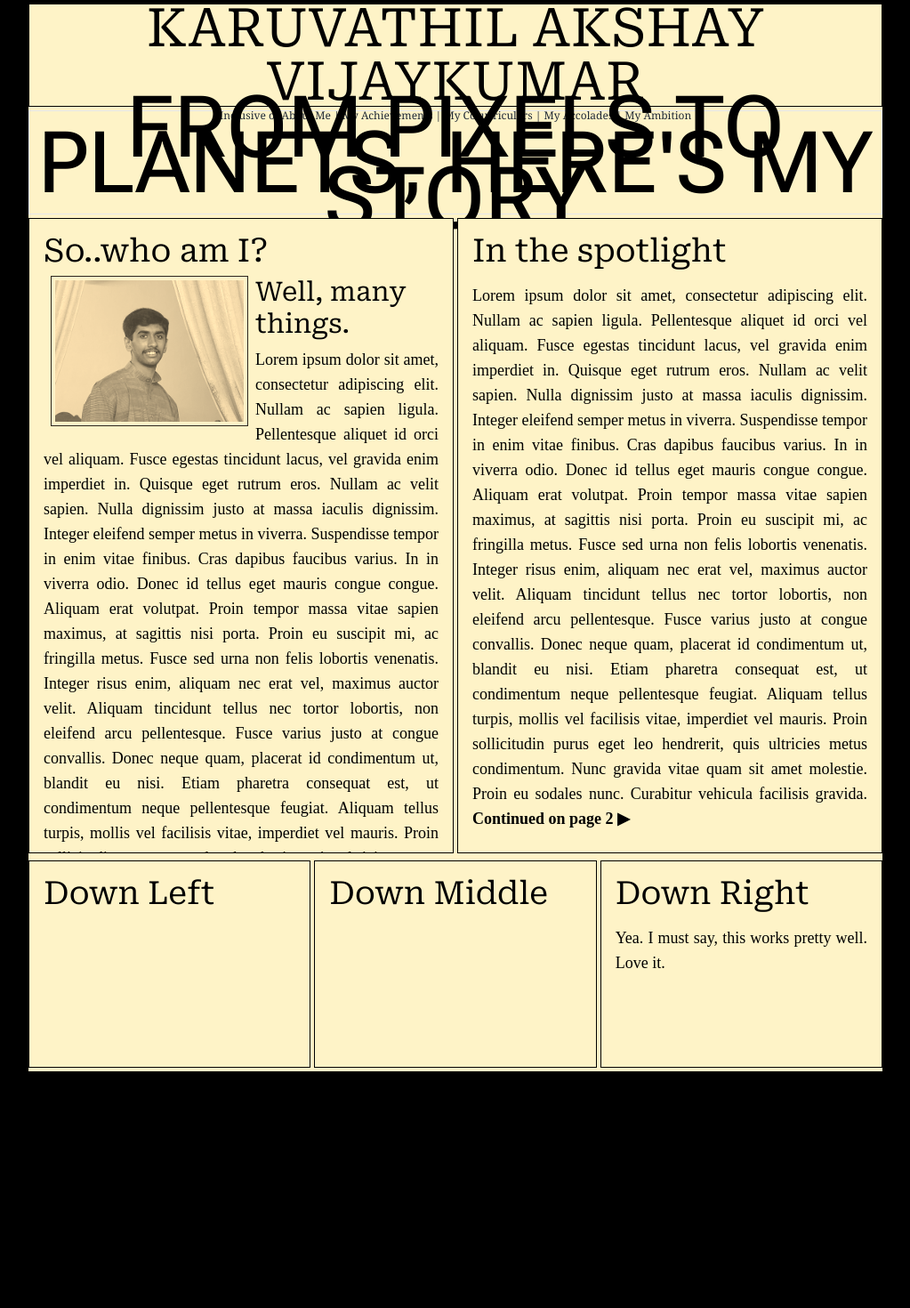
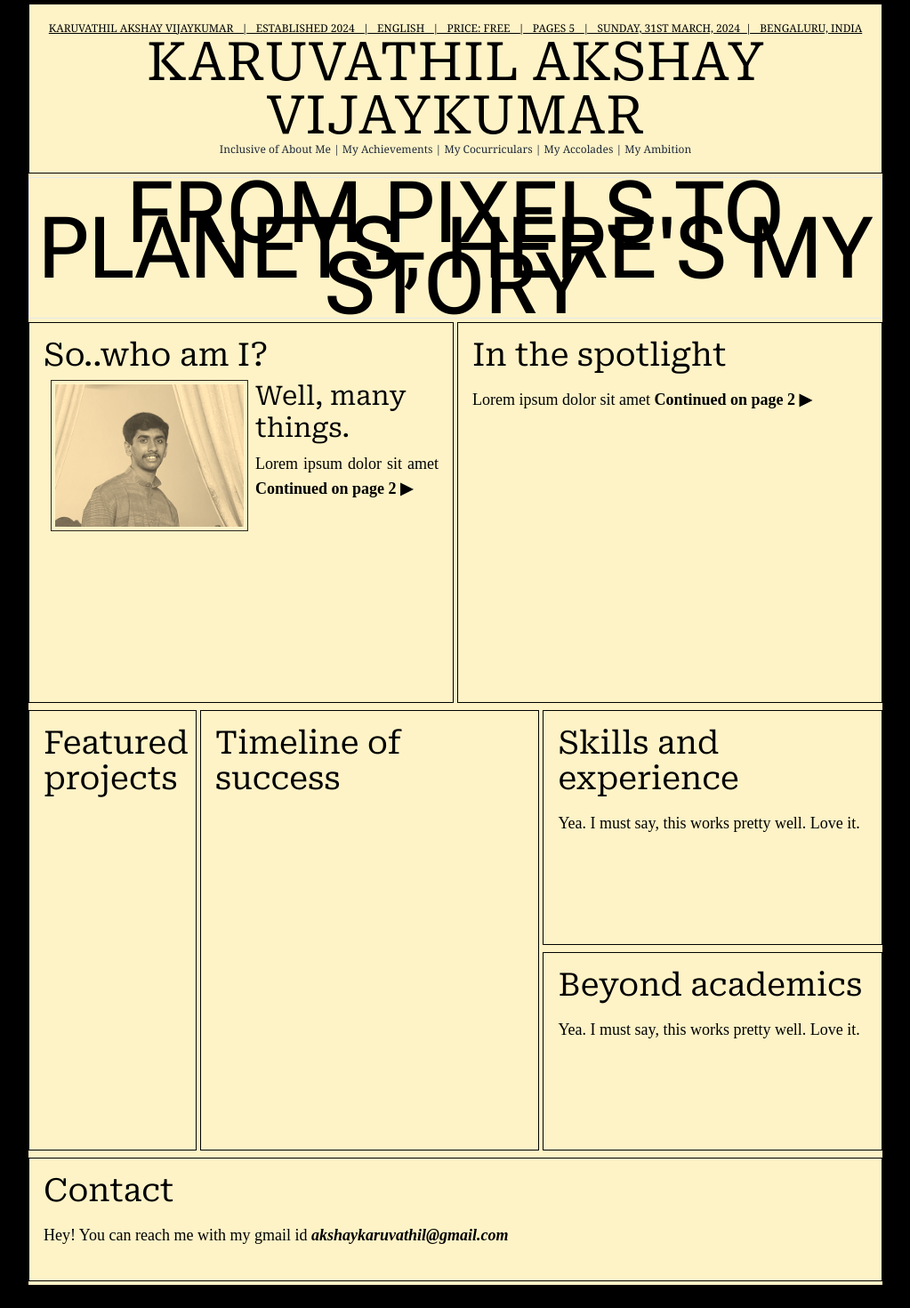
Before and after one commit to Akshay-VK/Akshay-VK.github.io, a SvelteKit app: page / in a window 1280 px wide. Shown: the part 60-1530 px from the top of the page at 89% size, without its empty margins (112-1135 px from the left). Before the commit the page ends 1304 px from the top, so only its background shows below. Built offline with nearby package versions, Linux system fonts and the light colour scheme.

Commit message:
Feat: Finalised the layout and implemented it

```diff
--- a/src/routes/+page.svelte
+++ b/src/routes/+page.svelte
@@ -11,6 +11,7 @@
 		let elem = Array.from(document.querySelectorAll('.bg-amber-100'));
 		elem.shift();
 		elem.shift();
+		elem.pop();
 		console.log(elem);
 		let elementMap=new Map();
 		elem.forEach((element) => {
@@ -52,72 +53,79 @@
 
 <section class=" text-black grid w-full h-5/6 text-4xl overflow-x-auto">
 	<div
-		class="w-[60rem] aspect-[4/5] bg-amber-100 grid grid-rows-10 grid-cols-6 grid-flow-row gap-y-1 gap-x-1 justify-items-stretch  origin-top-left"
+		class="w-[60rem] aspect-[2/3] bg-amber-100 grid grid-rows-21 grid-cols-10 grid-flow-row gap-y-1 gap-x-1 justify-items-stretch  origin-top-left"
 	>
-		<div class="main-heading col-span-6 row-span-1 bg-amber-100 border border-black p-2 grid content-center">
+		<div class="main-heading col-span-10 row-span-1 bg-amber-100 border border-black p-2 grid content-center">
 			<Masthead/>
 		</div>
-		<div class="main-heading col-span-6 row-span-1 border p-2 grid content-center transition-transform duration-500">
+		<div class="main-heading col-span-10 row-span-1 border p-2 grid content-center transition-transform duration-500">
 			<Headline>FROM PIXELS TO PLANETS, HERE'S MY STORY</Headline>
 		</div>
 		<div
-			class="row-span-6 col-span-3 bg-amber-100 border border-black p-4 transition-transform duration-500 overflow-hidden mb-1 dir-right"
+			class="row-span-8 col-span-5 bg-amber-100 border border-black p-4 transition-transform duration-500 overflow-hidden mb-1 dir-right"
 		>
 			<!-- This is how the Section works....divs are used with the slot attribute to define
 			various parts of the main section like the headline, an image of it, the content the article,
 			and deck etc.  -->
 			<Section>
 				<div slot='headline'>So..who am I?</div>
+				<div slot="content">
+					Lorem ipsum dolor sit amet
+					<Link text="Continued on page 2 "/>
+				</div>
 				<div slot='deck'>Well, many things.</div>
 				<div slot='image'><Image src='{base}/picture-of-me.webp'/></div>
 			</Section>
 		</div>
 		<div
-			class="row-span-6 col-span-3 bg-amber-100 border border-black p-4 transition-transform duration-500  overflow-hidden mb-1 dir-left"
+			class="row-span-8 col-span-5 bg-amber-100 border border-black p-4 transition-transform duration-500  overflow-hidden mb-1 dir-left"
 		>
 			<Section>
 				<div slot="headline">In the spotlight</div>
 				<div slot="content">
-					Lorem ipsum dolor sit amet, consectetur adipiscing elit. Nullam ac sapien ligula.
-					Pellentesque aliquet id orci vel aliquam. Fusce egestas tincidunt lacus, vel gravida enim
-					imperdiet in. Quisque eget rutrum eros. Nullam ac velit sapien. Nulla dignissim justo at
-					massa iaculis dignissim. Integer eleifend semper metus in viverra. Suspendisse tempor in
-					enim vitae finibus. Cras dapibus faucibus varius. In in viverra odio. Donec id tellus eget
-					mauris congue congue. Aliquam erat volutpat. Proin tempor massa vitae sapien maximus, at
-					sagittis nisi porta. Proin eu suscipit mi, ac fringilla metus. Fusce sed urna non felis
-					lobortis venenatis. Integer risus enim, aliquam nec erat vel, maximus auctor velit. Aliquam
-					tincidunt tellus nec tortor lobortis, non eleifend arcu pellentesque. Fusce varius justo at
-					congue convallis. Donec neque quam, placerat id condimentum ut, blandit eu nisi. Etiam
-					pharetra consequat est, ut condimentum neque pellentesque feugiat. Aliquam tellus turpis,
-					mollis vel facilisis vitae, imperdiet vel mauris. Proin sollicitudin purus eget leo
-					hendrerit, quis ultricies metus condimentum. Nunc gravida vitae quam sit amet molestie.
-					Proin eu sodales nunc. Curabitur vehicula facilisis gravida.
+					Lorem ipsum dolor sit amet
 					<Link text="Continued on page 2 "/>
 				</div>
 			</Section>
 		</div>
 		<div
-			class="row-span-2 col-span-2 bg-amber-100 border border-black p-4 transition-transform duration-500 overflow-hidden mb-1 dir-right"
+			class="row-span-10 col-span-2 bg-amber-100 border border-black p-4 transition-transform duration-500 overflow-hidden mb-1 dir-right"
 		>
 			<Section>
-				<div slot='headline'>Down Left</div>
+				<div slot='headline'>Featured projects</div>
 				<div slot='content'></div>
 			</Section>
 		</div>
 		<div
-			class="col-span-2 row-span-2 bg-amber-100 border border-black p-4 transition-transform duration-500 overflow-hidden mb-1"
+			class="col-span-4 row-span-10 bg-amber-100 border border-black p-4 transition-transform duration-500 overflow-hidden mb-1"
 		>
 			<Section>
-				<div slot='headline'>Down Middle</div>
+				<div slot='headline'>Timeline of success</div>
 				<div slot='content'></div>
 			</Section>
 		</div>
 		<div
-			class="col-span-2 row-span-2 bg-amber-100 border border-black p-4 transition-transform duration-500  overflow-hidden mb-1 dir-left"
+			class="col-span-4 row-span-5 bg-amber-100 border border-black p-4 transition-transform duration-500  overflow-hidden mb-1 dir-left"
 		>
 			<Section>
-				<div slot='headline'>Down Right</div>
+				<div slot='headline'>Skills and experience</div>
 				<div slot='content'>Yea. I must say, this works pretty well. Love it.</div>
+			</Section>
+		</div>
+		<div
+			class="col-span-4 row-span-5 bg-amber-100 border border-black p-4 transition-transform duration-500  overflow-hidden mb-1 dir-left"
+		>
+			<Section>
+				<div slot='headline'>Beyond academics</div>
+				<div slot='content'>Yea. I must say, this works pretty well. Love it.</div>
+			</Section>
+		</div>
+		<div
+			class="col-span-10 row-span-1 bg-amber-100 border border-black p-4 transition-transform duration-500  overflow-hidden mb-1 dir-right"
+		>
+			<Section>
+				<div slot='headline'>Contact</div>
+				<div slot='content'>Hey! You can reach me with my gmail id <span class="font-bold italic hover:underline">akshaykaruvathil@gmail.com</span></div>
 			</Section>
 		</div>
 	</div>
```
